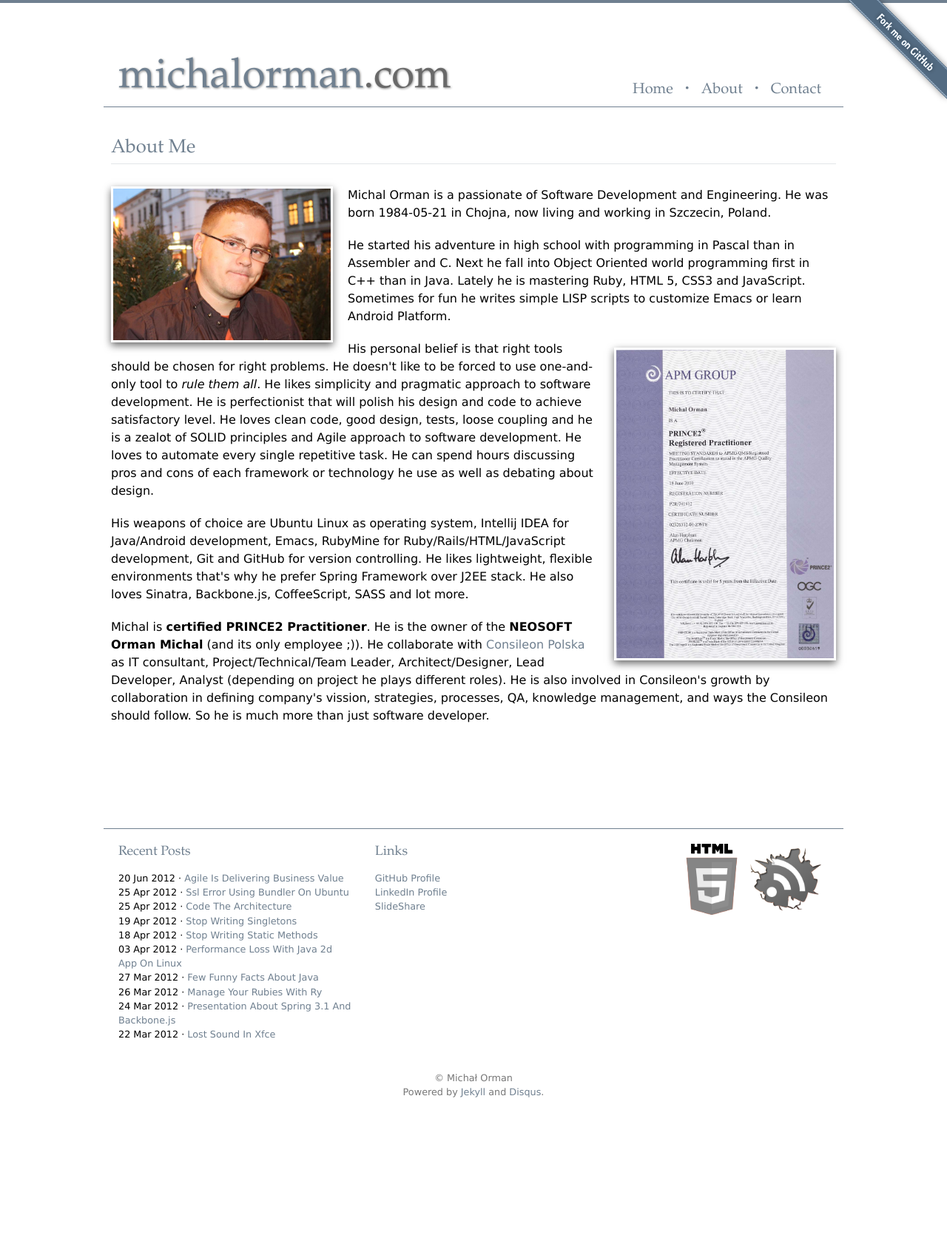
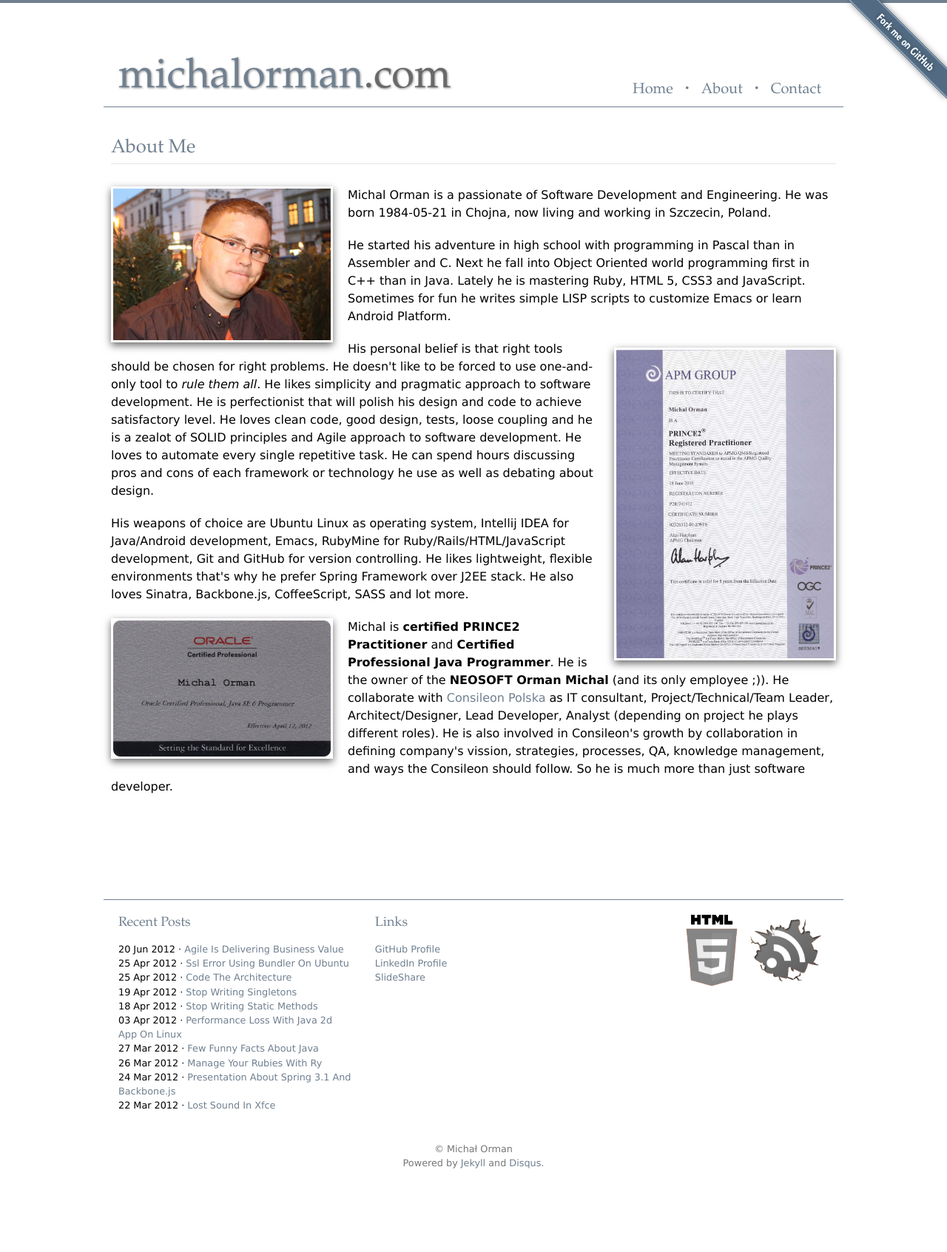
Before and after one commit to michalorman/michalorman.github.com, a Jekyll site: the page built from about/index.html, in a window 1280 px wide. Shown: the whole page at 74% size. Built offline with Jekyll 4.4.1, drawn with Linux system fonts in a browser that asks for light colours; Markdown is read by kramdown in place of the engine named in the settings; comment, search, counter and statistics services are not loaded; before the commit the page ends 1597 px from its top, so only the background shows below that.

Commit message:
Added OCPJP cert to /about

```diff
--- a/about/index.html
+++ b/about/index.html
@@ -44,8 +44,11 @@
   and lot more.
 </p>
 
+<img id="ocpjp-cert" src="/assets/images/ocpjp-cert.jpg" alt="Oracle Certified Professional Java Programmer">
+
 <p>
-  Michal is <strong>certified PRINCE2 Practitioner</strong>. He is the
+  Michal is <strong>certified PRINCE2 Practitioner</strong>
+  and <strong>Certified Professional Java Programmer</strong>. He is the
   owner of the <strong>NEOSOFT Orman Michal</strong> (and its only
   employee ;)). He collaborate
   with <a href="http://consileon.pl/en/">Consileon Polska</a> as IT
--- a/assets/css/style.css
+++ b/assets/css/style.css
@@ -352,6 +352,21 @@
   -ms-transform: scale(2);
 }
 
+#about #ocpjp-cert {
+  float: left;
+  width: 30%;
+  height: 30%;
+  margin: 0 20px 10px 0;
+}
+
+#about #ocpjp-cert:hover {
+  transform: scale(2);
+  -moz-transform: scale(2);
+  -webkit-transform: scale(2);
+  -o-transform: scale(2);
+  -ms-transform: scale(2);
+}
+
 #contact ul {
   width: 800px;
   margin: 0 auto;
```
Also changed, not shown: assets/images/ocpjp-cert.jpg (added).
